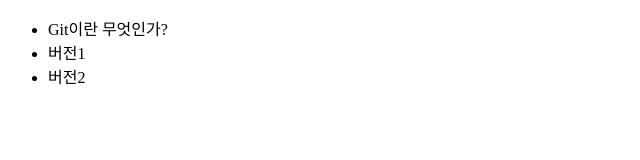
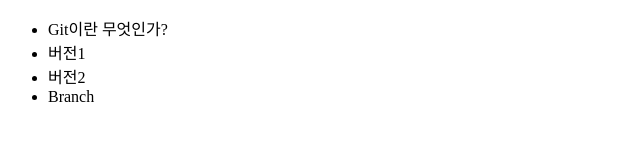
Before and after one commit to SeolHanJeong/opentutorials_git_seolhan, a plain HTML site: page index.html in a window 1280 px wide. Shown: the full height of the page, 0-640 px from the left. Drawn offline with Linux system fonts and the light colour scheme.

Commit message:
add Branch

```diff
--- a/index.html
+++ b/index.html
@@ -14,6 +14,7 @@
   <li>Git이란 무엇인가?</li>
   <li>버전1</li>
   <li>버전2</li>
+  <li>Branch</li>
   </ul>
   </body>
 </html>
```
